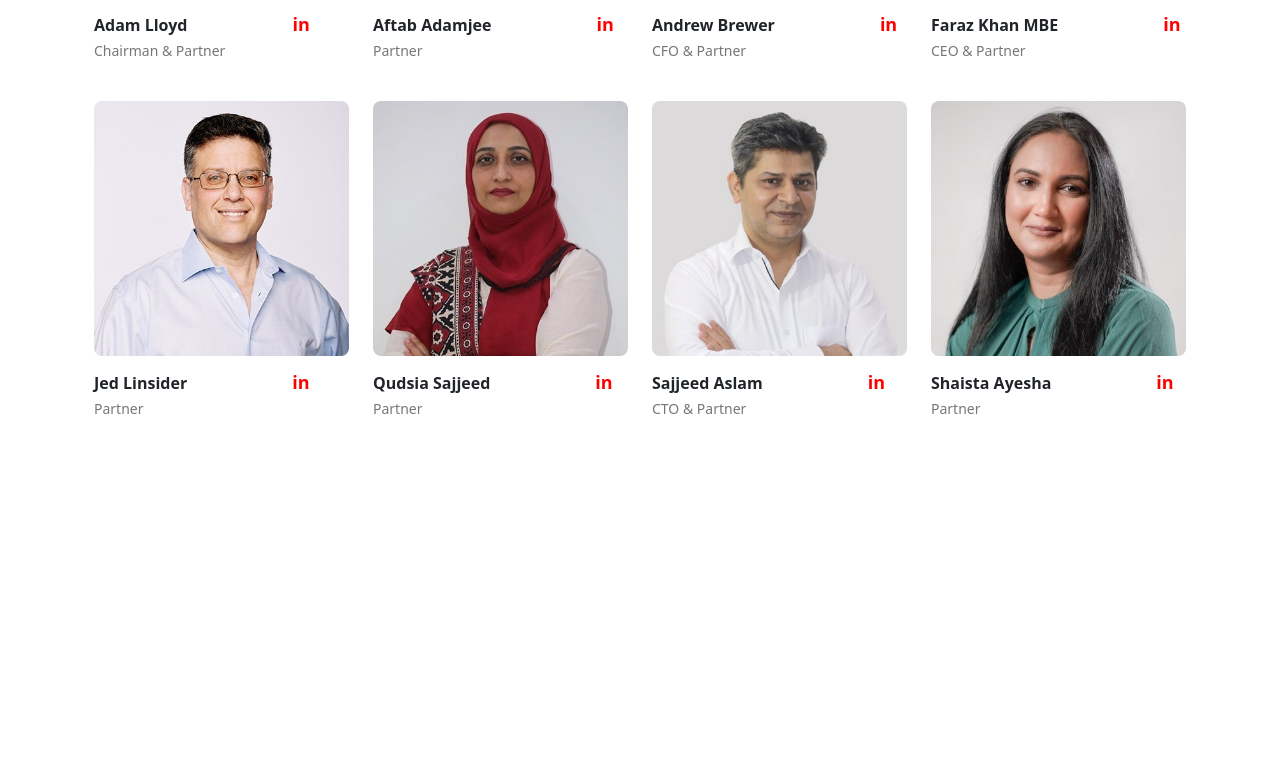
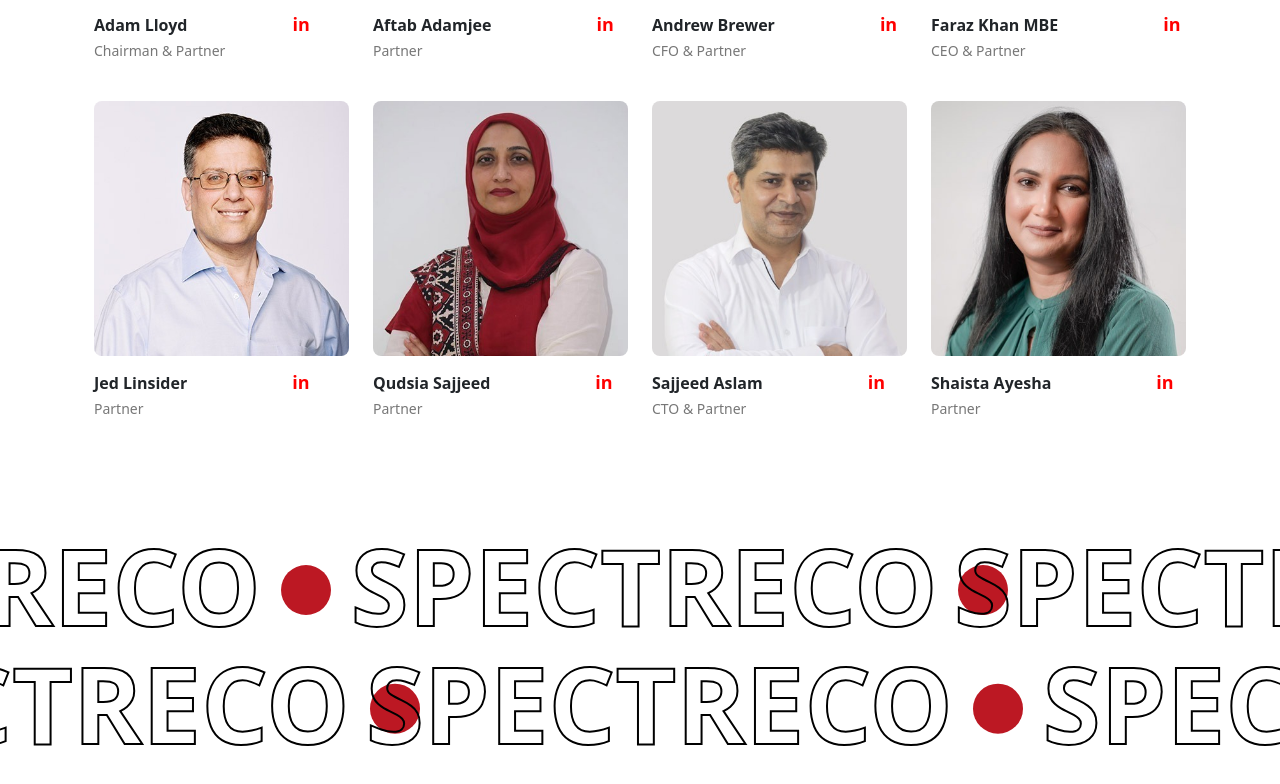
Before and after one commit to Muzzamil-02/newSpectrecoweb, a React (Create React App) app: page / in a window 1280 px wide. Shown: the part 9428-10212 px from the top of the page. Before the commit the page ends 9935 px from the top, so only its background shows below. Built offline with nearby package versions, Linux system fonts and the light colour scheme.

Commit message:
Ticker Component

```diff
--- a/package.json
+++ b/package.json
@@ -11,7 +11,9 @@
     "react": "^19.0.0",
     "react-bootstrap": "^2.10.7",
     "react-dom": "^19.0.0",
+    "react-fast-marquee": "^1.6.5",
     "react-scripts": "5.0.1",
+    "react-ticker": "^1.3.2",
     "sass": "^1.83.0",
     "swiper": "^11.1.15",
     "web-vitals": "^4.2.4"
--- a/src/App.js
+++ b/src/App.js
@@ -14,6 +14,7 @@ import ServiceCard from './components/ServiceCard';
 import AdvisoryCarousel from './components/AdvsoryCarousel';
 import Slider from './components/industry/slider'
 import Phases from './components/industry/phases';
+import TickerComponent from './components/industry/ticker';
 import DrivingValue from './components/industry/DrivngValue';
 import data from '../src/components/data.json'
 import GlobalPresence from './components/GlobalPresence';
@@ -42,7 +43,7 @@ function App() {
    <GlobalPresence/>
    <NewsInsights/>
    <TeamSection/>
-
+   <TickerComponent />
     </div>
   );
 }
--- a/src/components/Maincss.css
+++ b/src/components/Maincss.css
@@ -321,3 +321,24 @@ margin: 10px;
   padding-top: 20px;
   padding-bottom: 20px;
 }
+
+.marquee{
+  font-size: 105px;
+  font-weight: bold;
+  text-transform: uppercase;
+  margin: 0 20px;
+}
+.outline-text {
+  color: transparent;
+  text-transform: uppercase;
+  -webkit-text-stroke: 2px black;
+}
+
+.dot{
+  width: 50px; /* Set the diameter */
+      height: 50px; /* Set the diameter */
+      background-color: #bc1823; /* Fill color */
+      border-radius: 50%; /* Make it circular */
+      display: inline-block; /* Optional: for inline positioning */
+      transform: translate(0, 10%);
+}
--- /dev/null
+++ b/src/components/industry/ticker.js
@@ -0,0 +1,35 @@
+import React from 'react';
+import Marquee from 'react-fast-marquee';
+
+const TickerComponent = () => {
+  return (
+    <>
+    <Marquee speed={50} gradient={false}>
+        <div style={{width: "100vw", display: "flex", justifyContent: "space-around", }}>
+            <div style={{display:'flex', alignItems:"center"}}>
+                <span className='marquee outline-text'>Spectreco</span>
+                <div className='dot'></div>
+            </div>
+            <div style={{display:'flex', alignItems:"center",}}>
+                <span className='marquee outline-text'>Spectreco</span>
+                <div className='dot'></div>
+            </div>
+        </div>
+    </Marquee>
+    <Marquee speed={50} gradient={false}  direction="right" style={{transform: "translate(0, -25%)"}}>
+    <div style={{width: "100vw", display: "flex", justifyContent: "space-around", }}>
+        <div style={{display:'flex', alignItems:"center"}}>
+            <span className='marquee outline-text'>Spectreco</span>
+            <div className='dot'></div>
+        </div>
+        <div style={{display:'flex', alignItems:"center",}}>
+            <span className='marquee outline-text'>Spectreco</span>
+            <div className='dot'></div>
+        </div>
+    </div>
+</Marquee>
+</>
+  );
+};
+
+export default TickerComponent;
```
Also changed, not shown: 1 other file (tests, documents, lock files or other folders).
